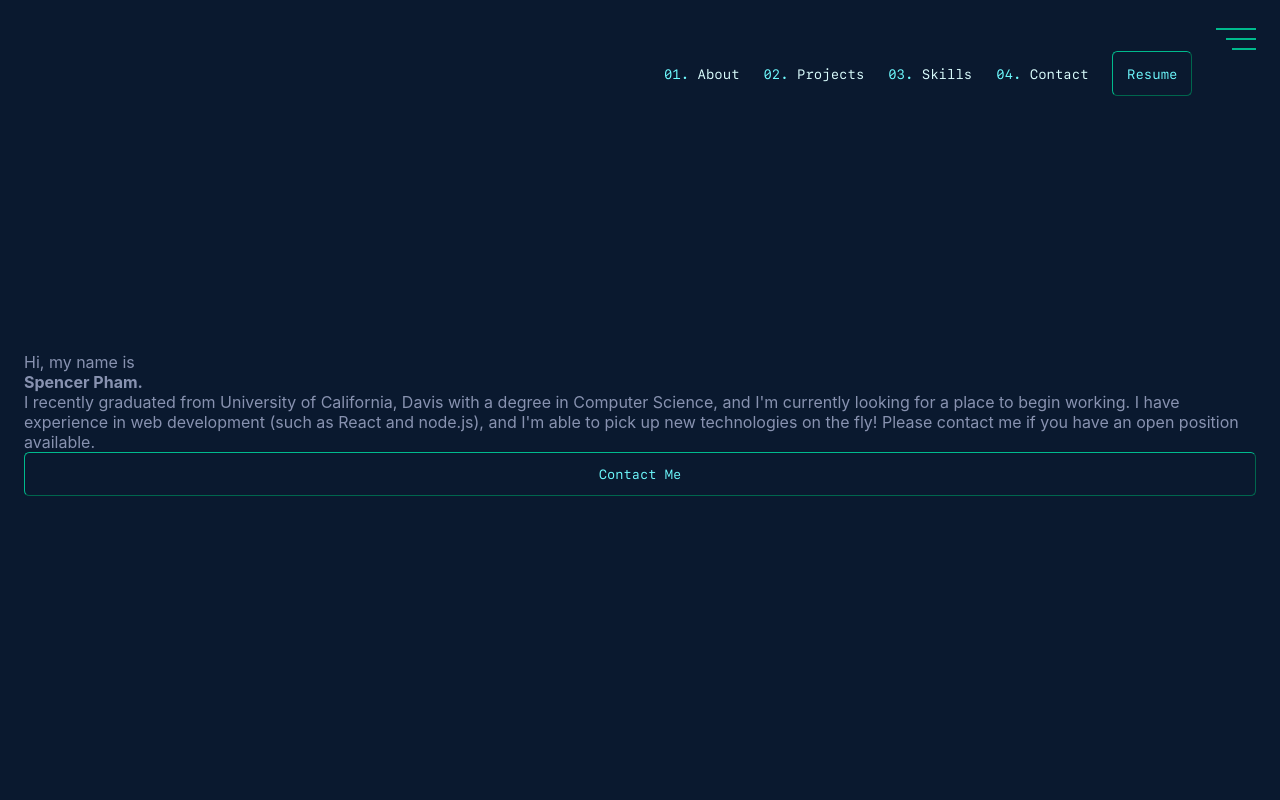
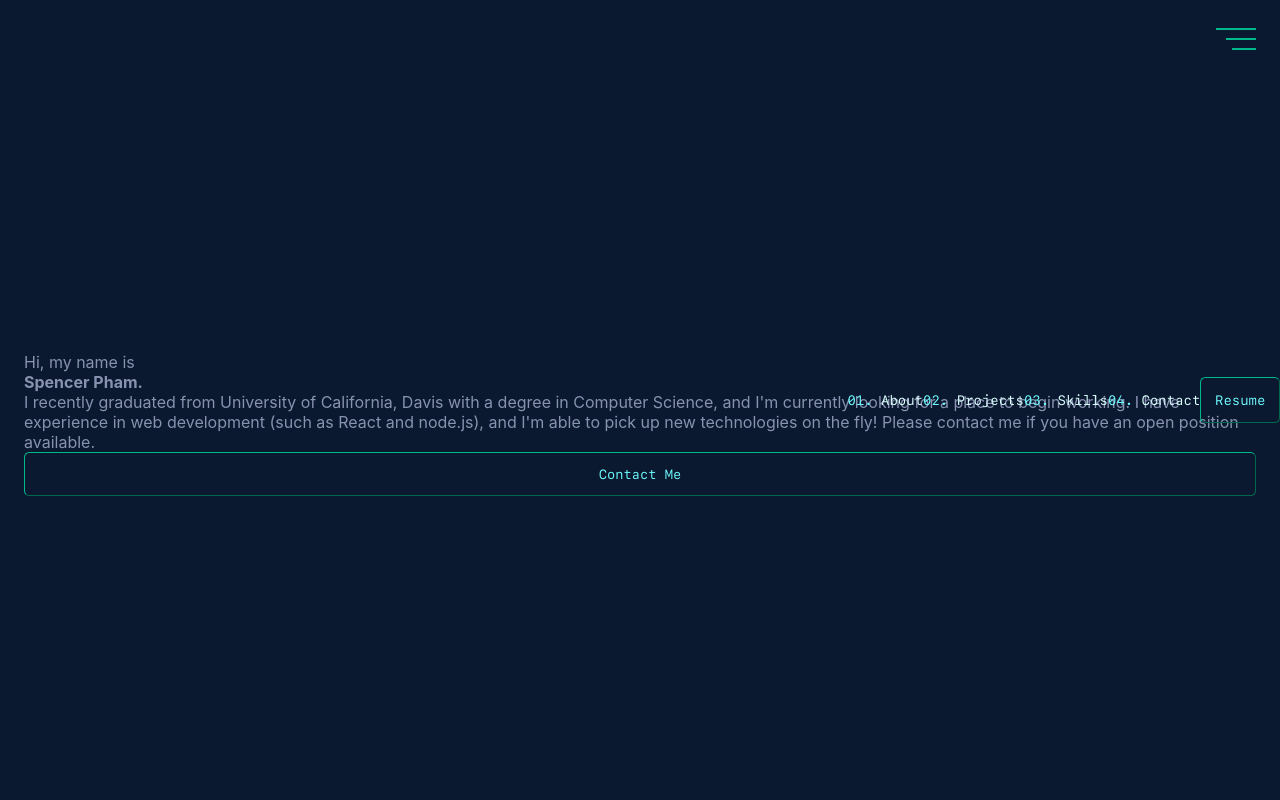
Before and after one commit to slampham/Portfolio, a React (Create React App) app: page / in a window 1280 px wide. Both pictures are taken after a click on the button 1236 px from the left and 39 px from the top of the page. Shown: the top 800 px of the page. Built offline with nearby package versions, Linux system fonts and the light colour scheme.

Commit message:
Gonna try fixing menu

```diff
--- a/src/components/Nav.js
+++ b/src/components/Nav.js
@@ -4,10 +4,10 @@ import styled from 'styled-components'
 
 const StyledNav = styled.nav`
   position: fixed;
-  padding: var(--margin);
   top: 0;
   right: 0;
   left: 0;
+  padding: var(--margin);
   background-color: #0A192F;
 
   * {
@@ -38,7 +38,7 @@ const StyledNav = styled.nav`
   }
 `;
 
-const HamburgerMenu = styled.button`
+const HamburgerButton = styled.button`
   outline-style: none;
   border: none;
   padding: 0;
@@ -63,24 +63,34 @@ const HamburgerMenu = styled.button`
   }
 `;
 
+const Menu = styled.ol`
+  position: fixed;
+  top: 0;
+  right: 0;
+  bottom: 0;
+  display: flex;
+  flex-direction: column;
+  justify-content: space-around;
+`;
+
 function Nav() {
   const [menuOpen, toggle] = useToggle(false);
 
   return (
     <StyledNav menuOpen={menuOpen}>
-      <HamburgerMenu onClick={toggle}>
+      <HamburgerButton onClick={toggle}>
         <div/>
         <div/>
         <div/>
-      </HamburgerMenu>
+      </HamburgerButton>
 
-      <ol>
+      <Menu>
         <li><a href="#about">About</a></li>
         <li><a href="#projects">Projects</a></li>
         <li><a href="#skills">Skills</a></li>
         <li><a href="#contact">Contact</a></li>
         <button>Resume</button>
-      </ol>
+      </Menu>
     </StyledNav>
   )
 }
```
